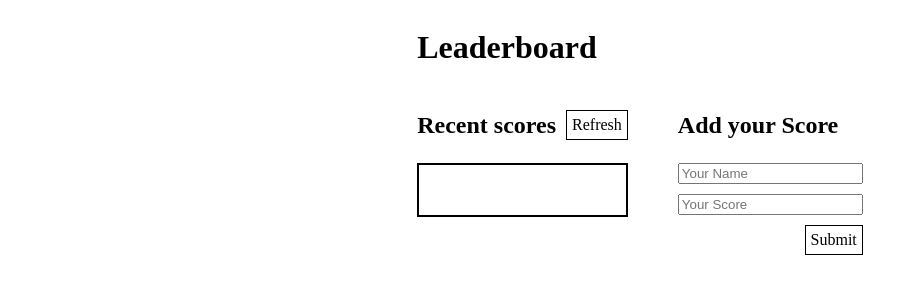
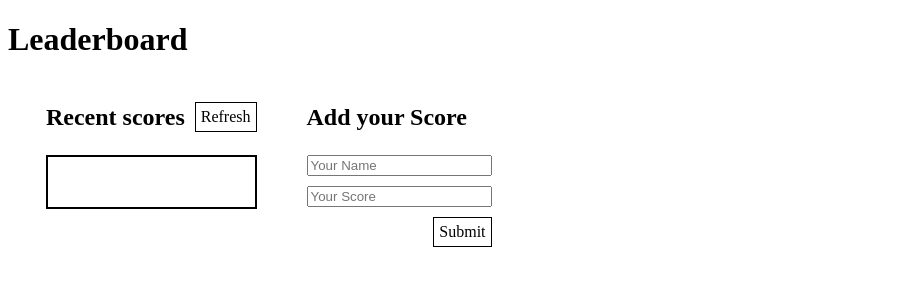
Before and after one commit to Santiago220991/Leaderboard, a website built with webpack: page src/template.html in a window 1280 px wide. Shown: the whole page, without its empty margins (0-918 px from the left). Built offline with nearby package versions, Linux system fonts and the light colour scheme.

Commit message:
Fix left margin in section

```diff
--- a/src/styles.css
+++ b/src/styles.css
@@ -1,7 +1,4 @@
-html {
-  display: flex;
-  justify-content: center;
-}
+
 
 .leaderboard h1 {
   font-size: 38px;
@@ -13,6 +10,7 @@ section {
   display: flex;
   flex-wrap: wrap;
   column-gap: 50px;
+  margin-left: 3%;
 }
 
 .recent-scores {
```
